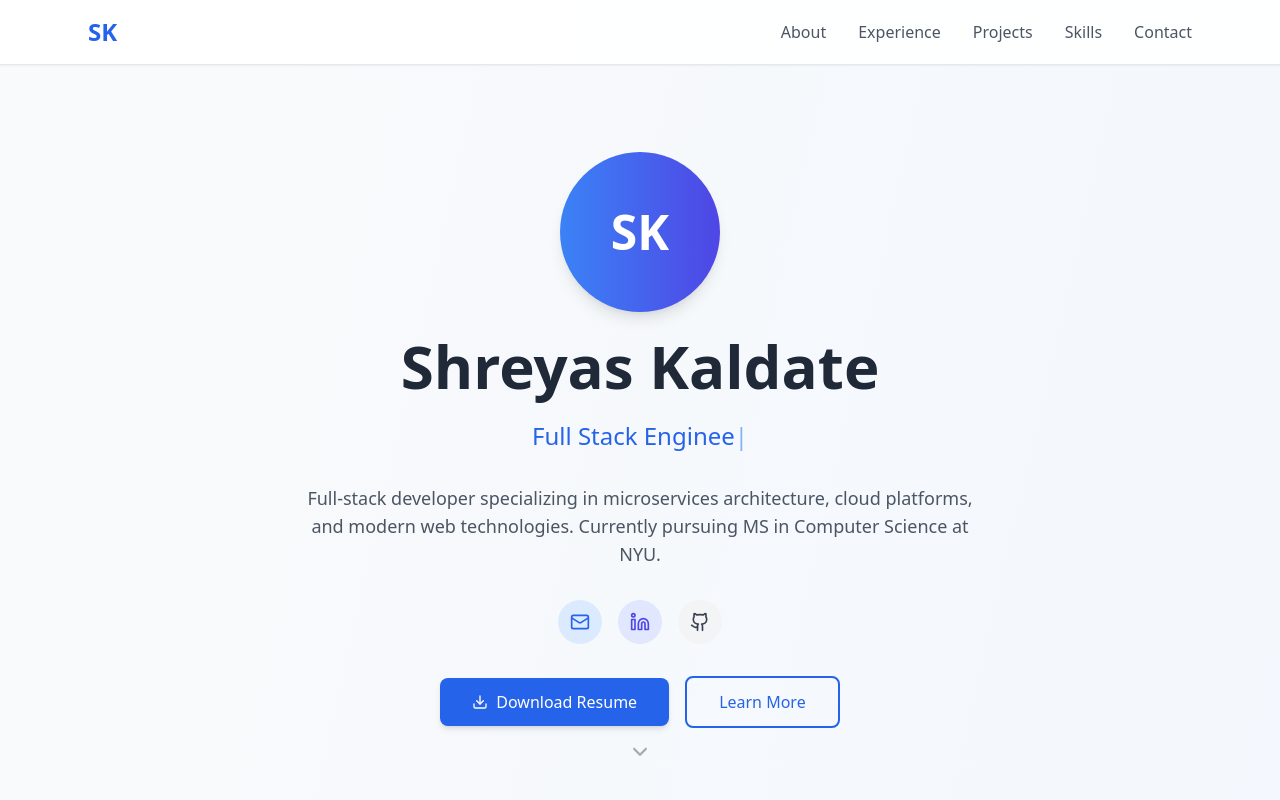
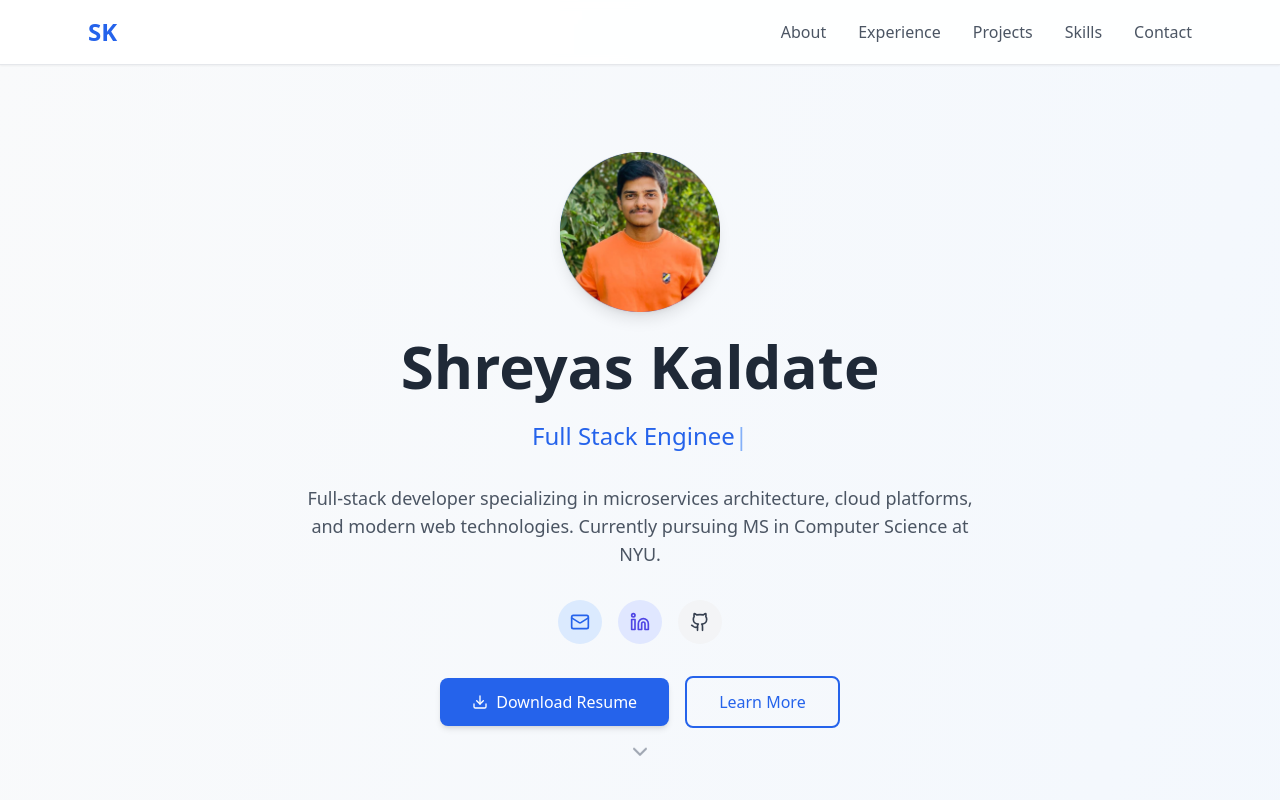
Before and after one commit to Shreyas191/Portfolio-React, a React (Create React App) app: page / in a window 1280 px wide. Shown: the top 800 px of the page. Built offline with nearby package versions, Linux system fonts and the light colour scheme.

Commit message:
image added

```diff
--- a/src/App.js
+++ b/src/App.js
@@ -143,7 +143,11 @@ const Portfolio = () => {
         <div className="text-center px-4 max-w-4xl">
           <div className="mb-6">
             <div className="w-32 h-32 md:w-40 md:h-40 mx-auto mb-6 bg-gradient-to-r from-blue-500 to-indigo-600 rounded-full flex items-center justify-center text-4xl md:text-5xl font-bold text-white shadow-lg">
-              SK
+              <img
+                src="/sk1.jpg"
+                alt="Profile"
+                className="w-full h-full object-cover"
+              />
             </div>
           </div>
 
```
